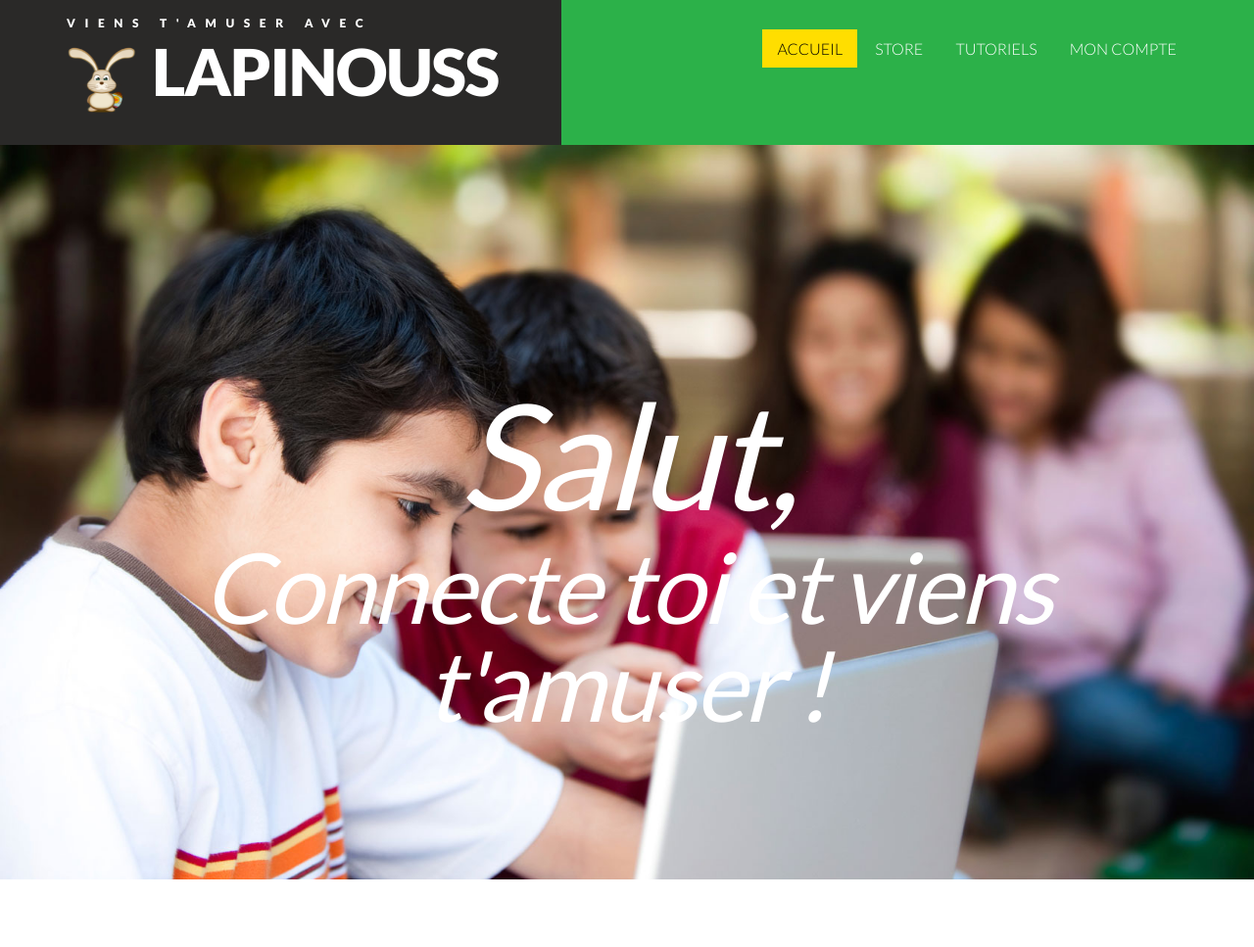
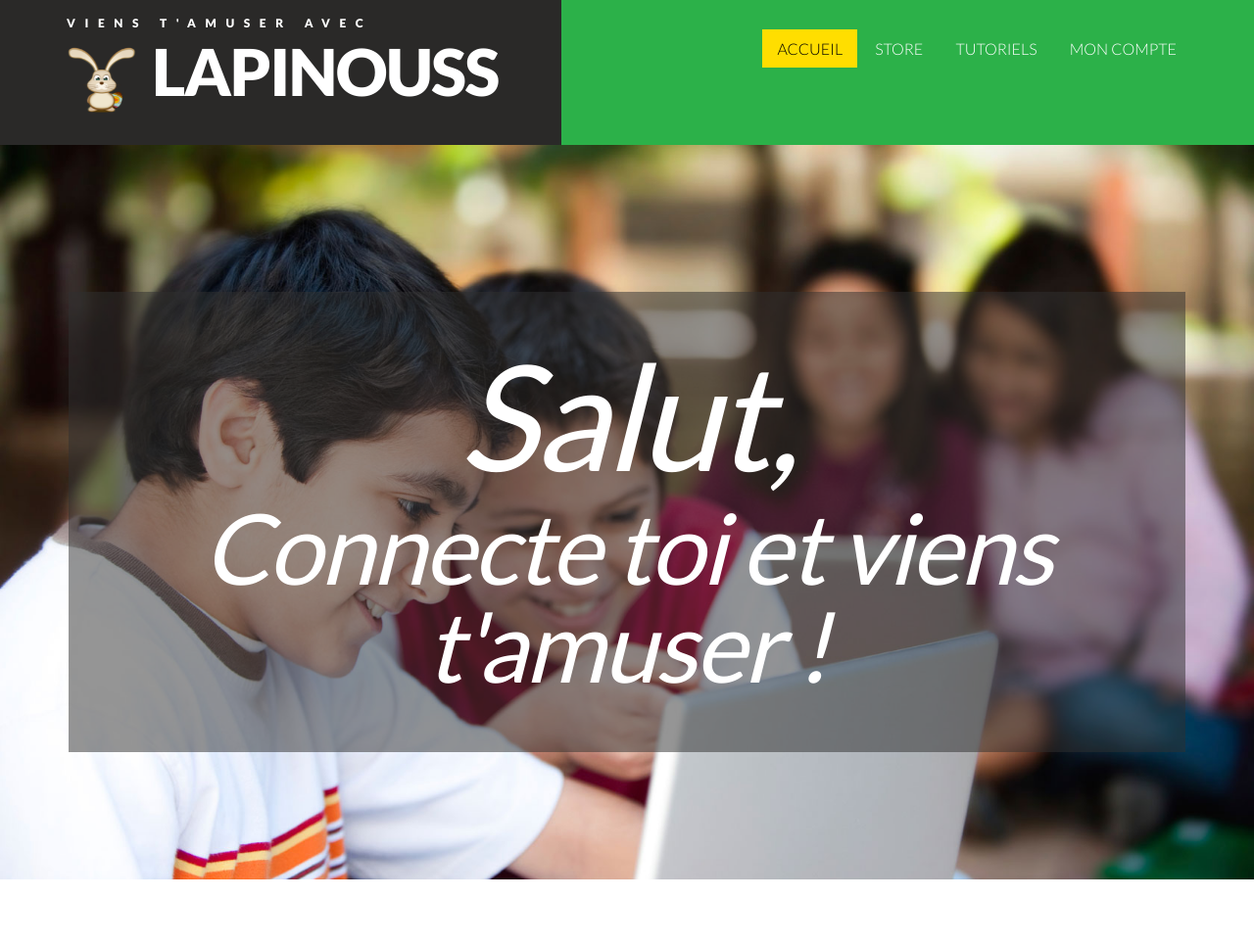
Before and after one commit to SamanMoha/Lapinouss, a PHP site: page / in a window 1280 px wide. Shown: the top 967 px of the page at 98% size. Run offline with PHP 8.4, Linux system fonts and the light colour scheme; some web fonts are replaced.

Commit message:
semi transparent background on home page big title

```diff
--- a/web/styles/style.css
+++ b/web/styles/style.css
@@ -28,7 +28,9 @@ body a{
 	min-height:750px;
 }
 .header_top{
-	padding-top:15em;
+	background-color: rgba(47, 47, 47, 0.51);
+	margin-top: 150px;
+    padding: 50px;
 	text-align: center;
 }
 .header_top h1{
```
